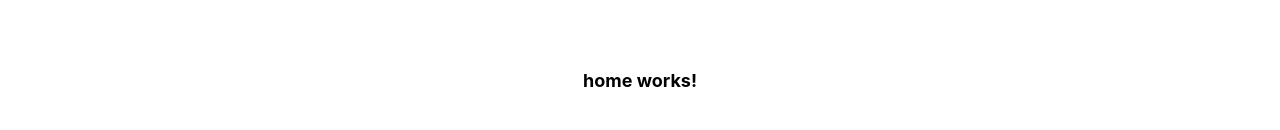
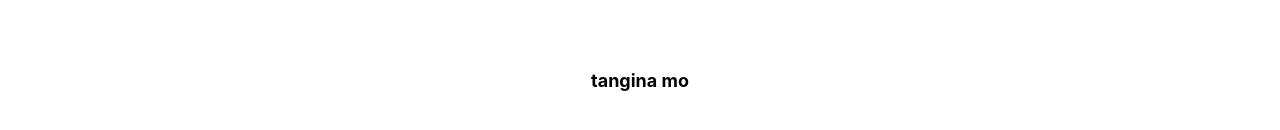
Before and after one commit to thirdyraza/wsat-web-app, an Angular app: page / in a window 1280 px wide. Shown: the part 354-484 px from the top of the page. Built offline with nearby package versions, Linux system fonts and the light colour scheme.

Commit message:
home component

```diff
--- a/angular.json
+++ b/angular.json
@@ -1,5 +1,8 @@
 {
   "$schema": "./node_modules/@angular/cli/lib/config/schema.json",
+  "cli": {
+    "analytics": "34285de8-681b-417d-9239-a0b4e29bd378"
+  },
   "version": 1,
   "newProjectRoot": "projects",
   "projects": {
--- a/src/app/home/home.component.html
+++ b/src/app/home/home.component.html
@@ -1 +1 @@
-<h1>home works!</h1>
+<h1>tangina mo</h1>
```
Also changed, not shown: 1 other file (tests, documents, lock files or other folders).
